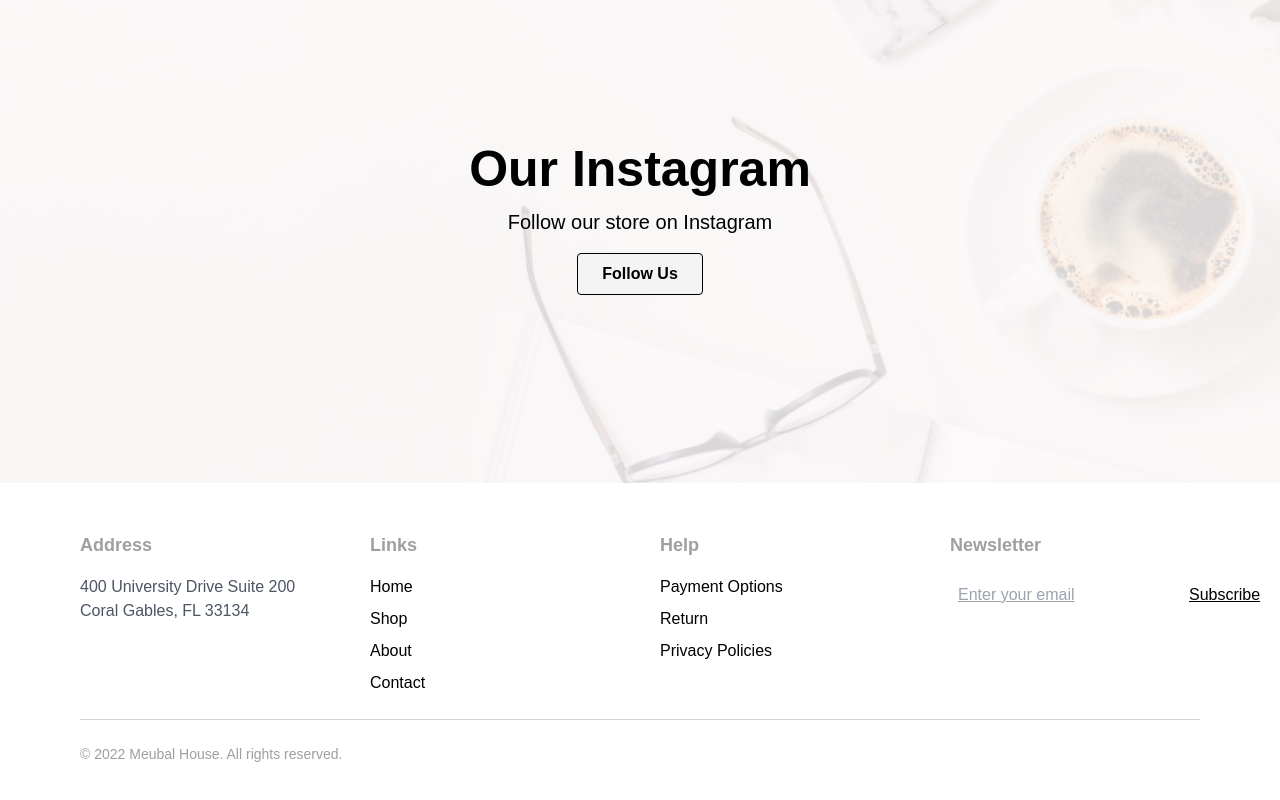
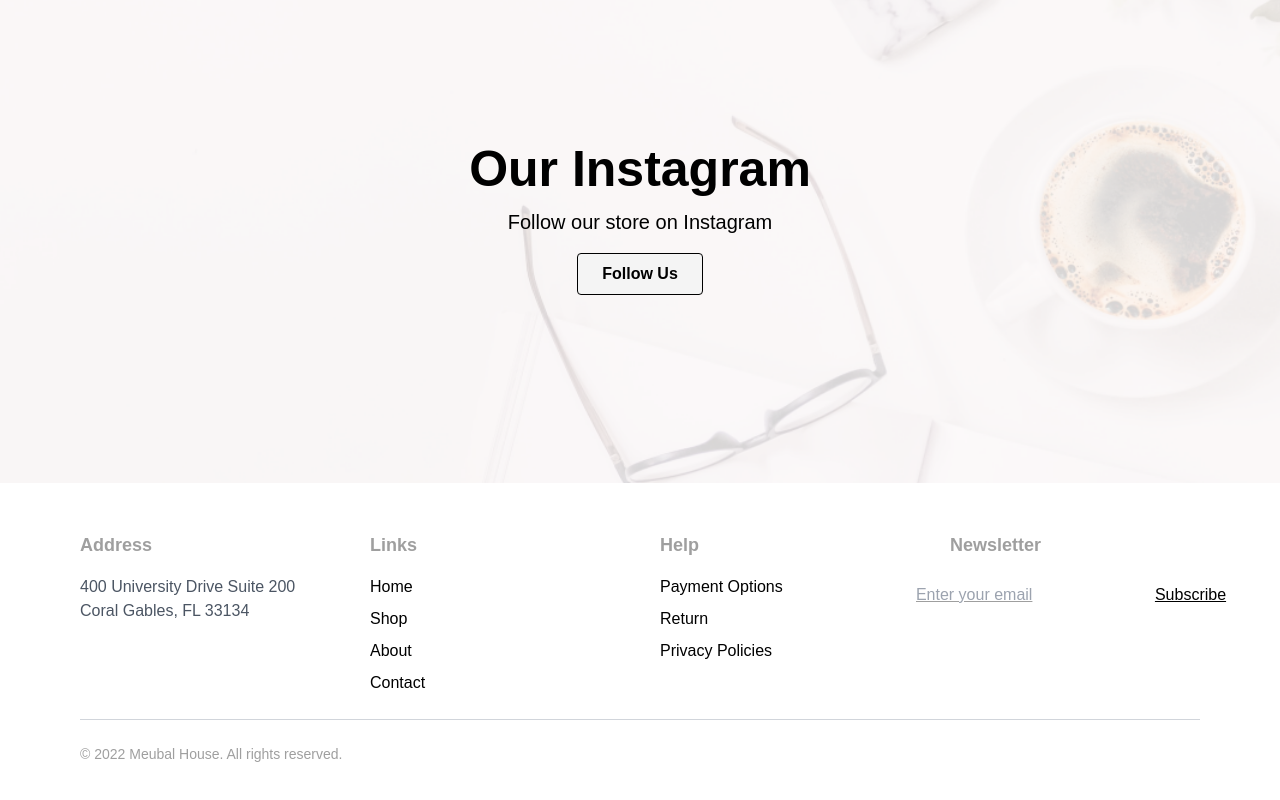
Before and after one commit to anamta-ansari/E-commerce-1, a Next.js app: page / in a window 1280 px wide. Shown: the part 3251-4051 px from the top of the page. Built offline with nearby package versions, Linux system fonts and the light colour scheme.

Commit message:
Update Footer.tsx

```diff
--- a/src/app/Components/Footer.tsx
+++ b/src/app/Components/Footer.tsx
@@ -37,7 +37,7 @@ export default function Footer() {
         <div>
           <h1 className="text-[#9F9F9F] text-lg font-semibold mb-4">Newsletter</h1>
 
-          <form className="flex  ">
+          <form className="flex justify-center gap-2 ">
             <input
               type="email"
               placeholder="Enter your email"
```
